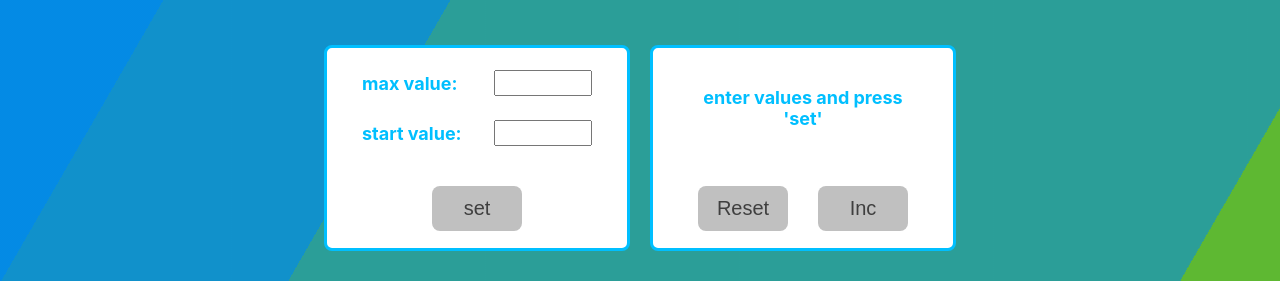
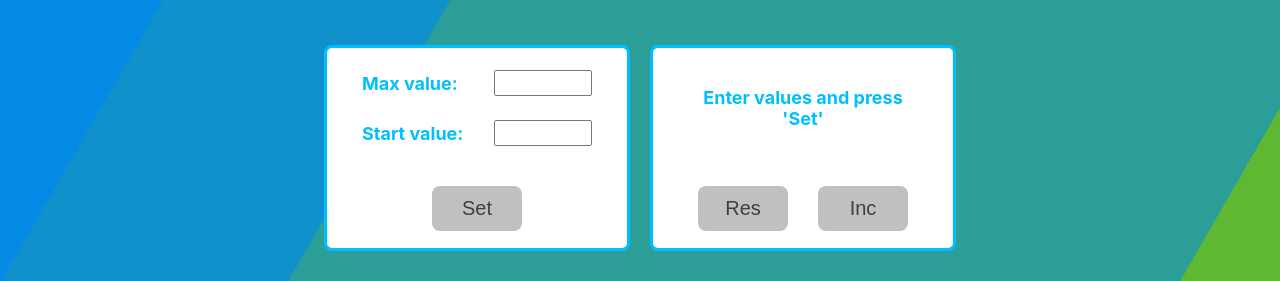
Before and after one commit to prixoddd/counter, a React (Create React App) app: page / in a window 1280 px wide. Shown: the part 252-533 px from the top of the page. Built offline with nearby package versions, Linux system fonts and the light colour scheme.

Commit message:
+ some fixes

```diff
--- a/src/Components/SbControll/SbControl.module.css
+++ b/src/Components/SbControll/SbControl.module.css
@@ -15,7 +15,7 @@ input {
 }
 
 .red {
-    color: red
+    color: #fc2727
 }
 
 .background {
--- a/src/Components/SbControll/SbControl.tsx
+++ b/src/Components/SbControll/SbControl.tsx
@@ -100,7 +100,7 @@ export const SbControl = React.memo(() => {
         <div className={s.background}>
             <div className={s.scoreBoard}>
                 <div className={s.textInput}>
-                    max value:
+                    Max value:
                     <input type="number"
                            className={disabledMax()}
                            onChange={onChangeMax}
@@ -108,7 +108,7 @@ export const SbControl = React.memo(() => {
                     />
                 </div>
                 <div className={s.textInput}>
-                    start value:
+                    Start value:
                     <input type="number"
                            className={disabledStart()}
                            onChange={onChangeStart}
@@ -117,7 +117,7 @@ export const SbControl = React.memo(() => {
                 </div>
             </div>
             <div className={s.buttonsPlace}>
-                <UniButton name='set' onClick={setActive} disabled={disabledButton}/>
+                <UniButton name='Set' onClick={setActive} disabled={disabledButton}/>
             </div>
         </div>
     )
--- a/src/Components/Scoreboard/Scoreboard.module.css
+++ b/src/Components/Scoreboard/Scoreboard.module.css
@@ -14,7 +14,7 @@
 }
 
 .red {
-    color: red
+    color: #fc2727
 }
 
 .background {
@@ -47,10 +47,6 @@
     justify-content: center;
 }
 
-.scoreBoard disabled {
-
-}
-
 .scoreBoardDisabled {
     height: 100px;
     width: 240px;
--- a/src/Components/Scoreboard/Scoreboard.tsx
+++ b/src/Components/Scoreboard/Scoreboard.tsx
@@ -15,7 +15,6 @@ type PropsType = {
 export const Scoreboard = React.memo((props: PropsType) => {
 
     const state = useAppSelector(state => state.counter)
-    const dispatch = useDispatch()
 
 
 
@@ -24,7 +23,7 @@ export const Scoreboard = React.memo((props: PropsType) => {
             return (
                 <div className={s.scoreBoardDisabled}>
                     <div className={state.disabled === 'error' ? s.red : ''}>
-                        {state.disabled === 'error' ? "Incorrect value!" : "enter values and press 'set'"}
+                        {state.disabled === 'error' ? "Incorrect value!" : "Enter values and press 'Set'"}
 
                     </div>
                 </div>
@@ -47,7 +46,7 @@ export const Scoreboard = React.memo((props: PropsType) => {
         <div className={s.background}>
             {scoreBoard()}
             <div className={s.buttonsPlace}>
-                <UniButton disabled={buttonDisabled} onClick={props.resetScoreBoard} name='Reset'/>
+                <UniButton disabled={buttonDisabled} onClick={props.resetScoreBoard} name='Res'/>
                 <UniButton disabled={incButtonDisabled} onClick={props.incScoreBoard} name="Inc"/>
             </div>
         </div>
```
